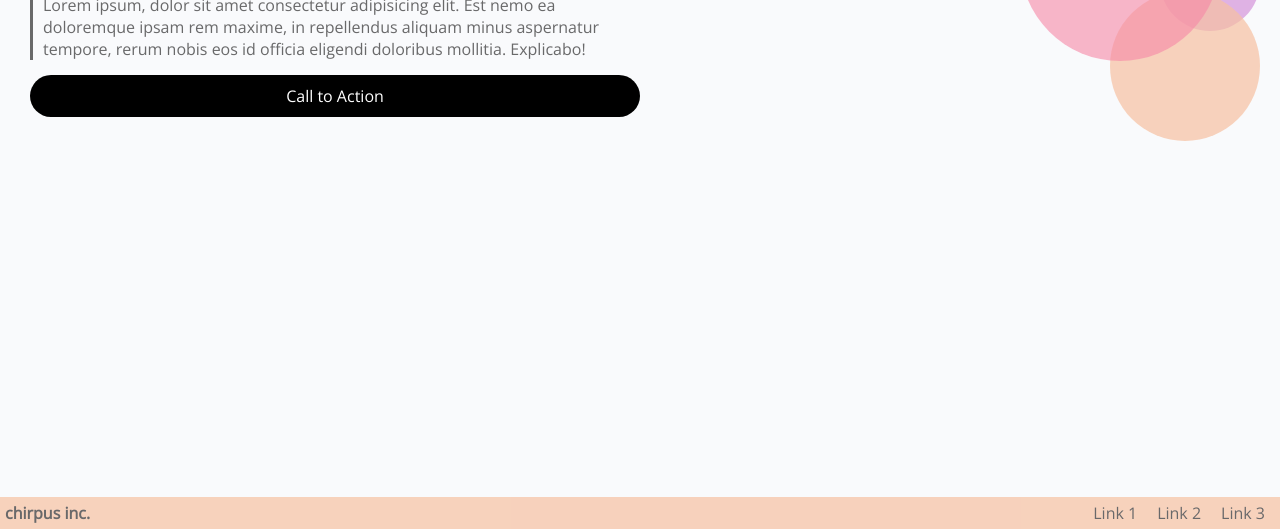
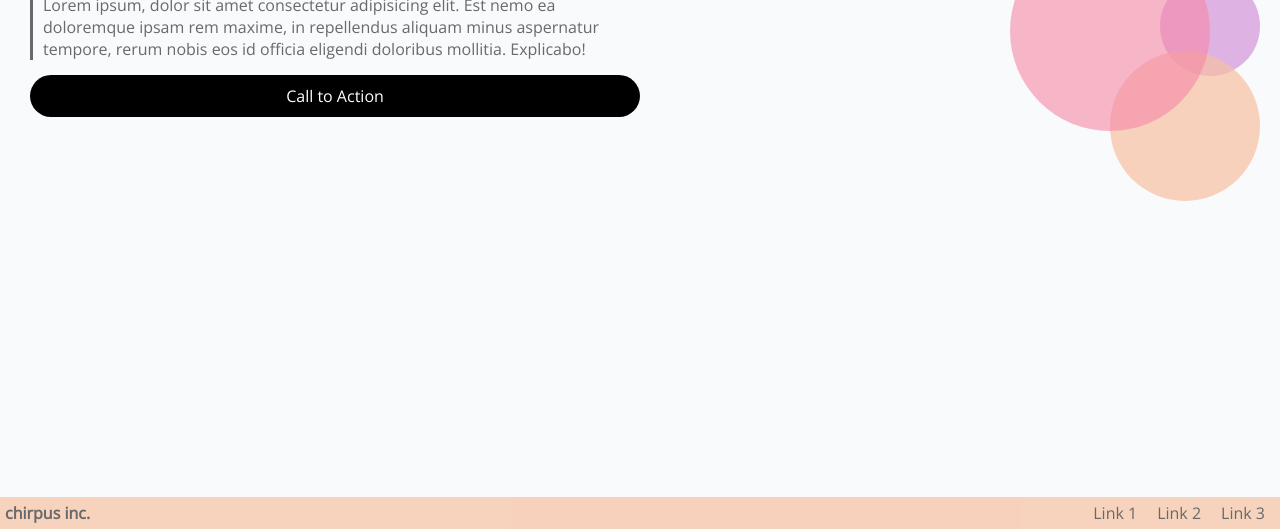
Before and after one commit to philcronin/Lab-2, a plain HTML site: page index.html in a window 1280 px wide. Shown: the part 271-800 px from the top of the page. Drawn offline with nearby package versions, Linux system fonts and the light colour scheme.

Commit message:
repositioned circles

```diff
--- a/style.css
+++ b/style.css
@@ -104,6 +104,7 @@ body {
 	}
 
 	.left-container{
+		flex: 1;
 		height: 100%;
 		width: 100%;
 		position: relative;
@@ -112,7 +113,7 @@ body {
 	}
 
 	.circle-container{
-		display: flex;
+		flex: 1;
 		height: 100%;
 		width: 100%;
 		position: relative;
@@ -125,8 +126,8 @@ body {
 		width: 200px;
 		border-radius: 50%;
 		position: absolute;
-		right: 40px;
-		top: 30px;
+		right: 50px;
+		top: 100px;
 		z-index: 3;
 
 	}
@@ -141,7 +142,8 @@ body {
 		width: 150px;
 		border-radius: 50%;
 		position: absolute;
-		top: 160px;
+		top: 220px;
+		right: 0;
 		z-index: 2;
 
 	}
@@ -156,7 +158,8 @@ body {
 		width: 100px;
 		border-radius: 50%;
 		position: absolute;
-		top: 100px;
+		top: 145px;
+		right: 0;
 		z-index: 1;
 	}
 
```
